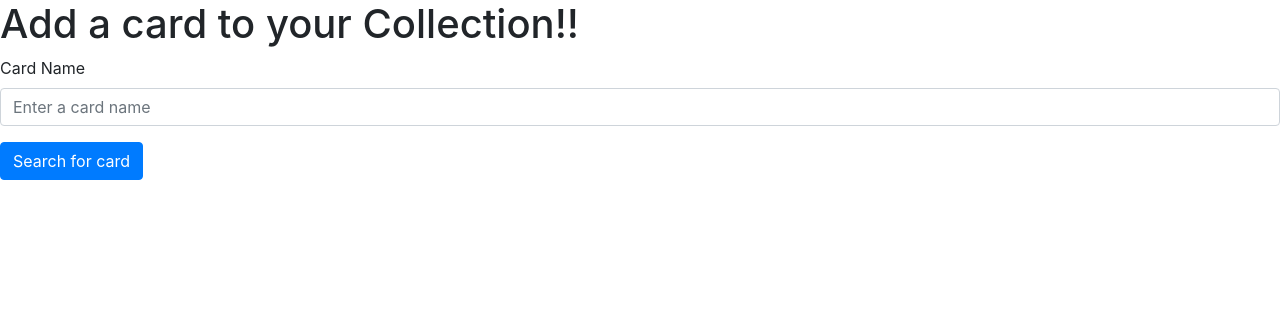
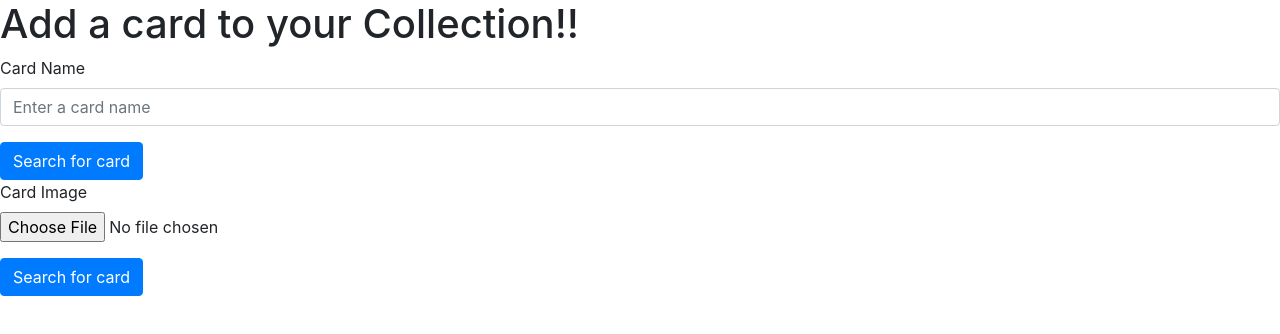
Before and after one commit to swdecker/magic-manager-frontend, a React (Create React App) app: page /addcard in a window 1280 px wide. Shown: the top 334 px of the page. Built offline with nearby package versions, Linux system fonts and the light colour scheme.

Commit message:
routed pages and smoothed out owning cards

```diff
--- a/src/App.js
+++ b/src/App.js
@@ -4,35 +4,46 @@ import Landing from './components/Landing/Landing'
 import Login from './containers/Login'
 import Signup from './containers/Signup';
 import {
-  BrowserRouter as Router,
+  Router,
   Switch,
   Route,
 } from "react-router-dom";
 import AddCardPage from './containers/AddCardPage';
 import CollectionPage from './containers/CollectionPage';
+import { connect } from 'react-redux';
+import history from './history';
 
-function App() {
+function App(props) {
   return (
-    <Router>
+    <Router history={history}>
       <Switch>
-        <Route exact path="/">
-          <Landing />
+        <Route exact path="/" component={Landing} >
+
         </Route>
-        <Route exact path='/login'>
-          <Login />
+        <Route exact path='/login' component={Login}>
+
         </Route>
         <Route exact path='/signup'>
           <Signup />
         </Route>
-        <Route exact path='/addcard'>
+        {props.currentUser && <Route exact path='/addcard'>
           <AddCardPage />
-        </Route>
-        <Route exact path="/collection">
+</Route> }
+        {props.currentUser && <Route exact path="/collection">
           <CollectionPage />
-        </Route>
+  </Route> }
+    <Route>
+      <Landing />
+    </Route>
       </Switch>
     </Router>
   );
 }
-
-export default App;
+function mapStateToProps(state) {
+  if(state.usersReducer.currentUser) {
+    return {
+      currentUser: state.usersReducer.currentUser
+    }
+  }
+}
+export default connect( mapStateToProps)(App);
--- a/src/actions/createUser.js
+++ b/src/actions/createUser.js
@@ -1,3 +1,5 @@
+import history from '../history'
+
 const startCreate = ()=>{
     return {type: "START_CREATE_USER_REQEST"}
 }
@@ -29,6 +31,7 @@ export const createUser =  (user) => {
             console.log(data)
             localStorage.setItem('token', data.jwt);
             dispatch( create(data.user) )
+            history.push('collection')
         })
         .catch(error=> console.log(error))
     }
--- a/src/actions/loginUser.js
+++ b/src/actions/loginUser.js
@@ -14,6 +14,8 @@
 //         type: "RECEIVE_ERROR"
 //     }
 // }
+
+import history from '../history'
 
 const startLogin = ()=>{
     return {type: "START_LOGIN_REQUEST"}
@@ -47,6 +49,7 @@ export const loginUser = (user)=>{
             console.log(data)
             localStorage.setItem('token', data.jwt);
             dispatch(login(data.user))
+            history.push('/collection')
         })
         .catch(error=> console.log(error))
     }
--- a/src/components/MagicCard.js
+++ b/src/components/MagicCard.js
@@ -3,15 +3,17 @@ import Card from 'react-bootstrap/Card'
 
 const MagicCard = (props) =>{
     const { name, image_url } = props.card
-
+    const num_owned = props.num_owned
     return (
         <Card style={{ width: '18rem' }}>
             <Card.Img variant="top" src={image_url} />
             <Card.Body>
                 <Card.Title>{name}</Card.Title>
                 <Card.Text>
-                save the cards rules text and put it here
+                {parseInt(num_owned,10) >0  && `${num_owned} owned \n`}
+
                 </Card.Text>
+                <Card.Text>save the cards rules text and put it here </Card.Text>
             </Card.Body>
         </Card>
     )
--- a/src/containers/CardSearch.js
+++ b/src/containers/CardSearch.js
@@ -4,7 +4,7 @@ import Button from 'react-bootstrap/Button'
 import AddCardCollection from './AddCardCollection'
 import { connect } from 'react-redux'
 import addCard from '../actions/addCard'
-
+import history from '../history'
 class CardSearch extends Component {
     state={
         cardName:"",
@@ -17,11 +17,17 @@ class CardSearch extends Component {
             [name]: value
         })
     }
-    handleSubmit = event =>{
+    handleNameSubmit = event =>{
         event.preventDefault()
         let card = { cardName: this.state.cardName}
         this.searchCard(card)
     }
+
+    handleImageSubmit = event =>{
+        event.preventDefault()
+        // let cardImage =
+    }
+
     searchCard = card => {
         const token = localStorage.getItem('token')
         const configObj = {
@@ -65,6 +71,7 @@ class CardSearch extends Component {
         .then(user_card => {
             console.log(user_card)
             this.props.addCard(user_card)
+            history.push('/collection')
         })
     }
     displayCard = () =>{
@@ -76,7 +83,9 @@ class CardSearch extends Component {
 
         return (
             <div>
-                <Form onSubmit={this.handleSubmit}>
+                {!this.state.card &&
+                <div>
+                <Form onSubmit={this.handleNameSubmit}>
                     <Form.Group controlId="formCardName">
                         <Form.Label>Card Name</Form.Label>
                         <Form.Control onChange={this.handleChange} value={this.state.cardName} name={"cardName"} type="text" placeholder="Enter a card name" />
@@ -89,6 +98,19 @@ class CardSearch extends Component {
                     </Button>
                 </Form>
 
+                <Form onSubmit id="image-form">
+                <Form.Group controlId="formCardImage">
+                        <Form.Label>Card Image</Form.Label>
+                        <Form.Control   name={"cardImage"} type="file" placeholder="Select an image " />
+                        <Form.Text className="text-muted">
+
+                        </Form.Text>
+                    </Form.Group>
+                    <Button variant="primary" type="submit">
+                        Search for card
+                    </Button>
+                </Form>
+                </div>}
                 {this.displayCard()}
             </div>
         )
--- a/src/containers/CollectionPage.js
+++ b/src/containers/CollectionPage.js
@@ -6,6 +6,7 @@ import Button from 'react-bootstrap/Button'
 export default class CollectionPage extends Component {
     state = {
         cards:[]
+
     }
     componentDidMount=()=>{
         const token = localStorage.getItem('token')
@@ -18,18 +19,19 @@ export default class CollectionPage extends Component {
             },
 
         }
+
         fetch('http://localhost:3001/api/v1/userCards', configObj )
         .then(r => r.json())
         .then(data => {
             console.log(data)
             this.setState({
-                cards: data.cards
+                cards: data
             })
         })
     }
     renderCollection = () =>{
-        if( this.state.cards.length>1){
-            return this.state.cards.map(card=><MagicCard key={card.name} card={card} />)
+        if( this.state.cards.length>0){
+            return this.state.cards.map(card=><MagicCard key={card.card.name} num_owned={card.num_owned} card={card.card} />)
         }
     }
 
--- a/src/containers/Login.js
+++ b/src/containers/Login.js
@@ -26,6 +26,8 @@ class Login extends Component {
         let user = { username: this.state.username, password: this.state.password}
         this.props.loginUser(user)
         console.log(this.props.currentUser)
+        this.props.history.push("/collection")
+
     }
     // loginUser = user => {
     //     const configObj = {
--- /dev/null
+++ b/src/history.js
@@ -0,0 +1,3 @@
+import { createBrowserHistory } from 'history';
+
+export default createBrowserHistory();
```
